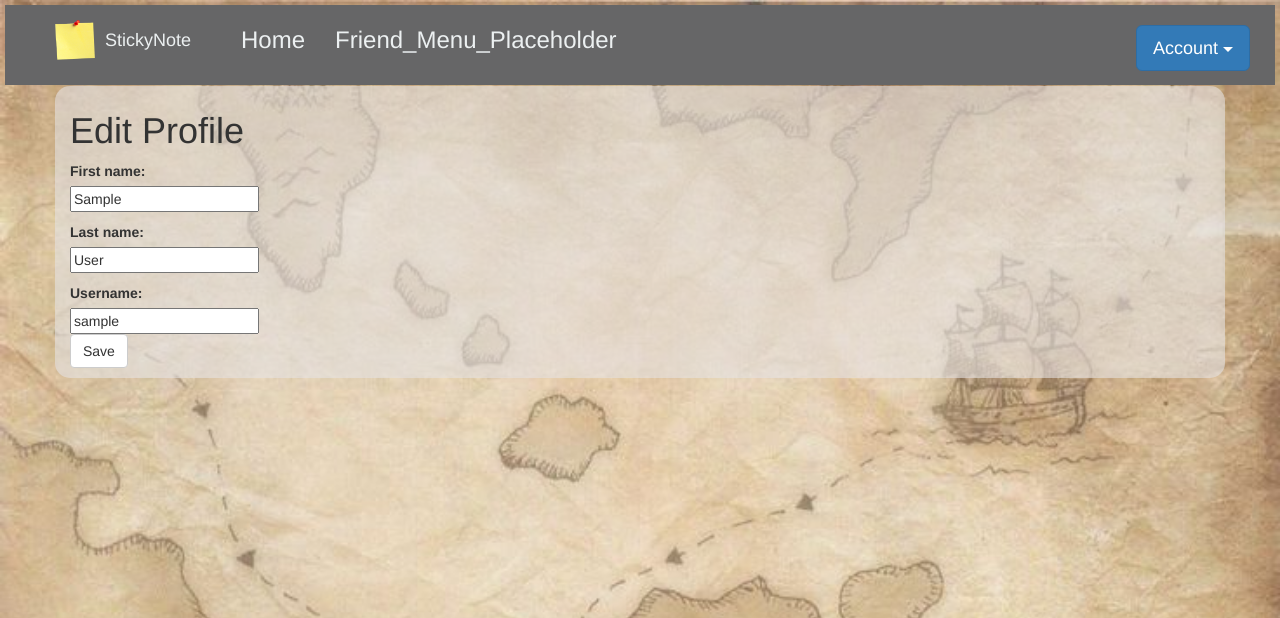
After one commit to EricTRL/A3, a Django app: page /profile/edit in a window 1280 px wide. The commit adds this page. Shown: the top 618 px of the page. Run offline with Django 3.2, Linux system fonts and the light colour scheme; the visitor is signed in with stand-in values (Sample User, id 1); some libraries are stand-ins or nearby versions.

Commit message:
Profile page added
Profile page added (very basic page atm), ability to edit first name and
last name of account, ability to edit password of account

```diff
--- /dev/null
+++ b/accounts/forms.py
@@ -0,0 +1,17 @@
+from django import forms
+from django.contrib.auth.models import User
+from django.contrib.auth.forms import UserCreationForm, UserChangeForm
+
+class UpdateAccountForm(UserChangeForm):
+
+    class Meta:
+        model = User
+        fields = (
+        'first_name',
+        'last_name',
+        'username',
+        'password'
+        )
+
+    def clean_password(self):
+    	return self.initial.get("password")
--- /dev/null
+++ b/accounts/templates/accounts/edit_profile.html
@@ -0,0 +1,27 @@
+{% extends 'stickynote/base.html' %}
+
+{% block content %}
+<div class='signup-wrapper container'>
+  <h1>Edit Profile</h1>
+  <form method="POST" action="{% url 'accounts:edit_profile' %}" class="post-form">{% csrf_token %}
+  	<div class="fieldWrapper">
+  		{{ form.first_name.errors }}
+      {{ form.first_name.label_tag }} <br/>
+    	{{ form.first_name }}
+    </div>
+
+  	<div class="fieldWrapper">
+  		{{ form.last_name.errors }}
+      {{ form.last_name.label_tag }} <br/>
+      {{ form.last_name }}
+    </div>
+    <div>
+      {{ form.username.errors }}
+      {{ form.username.label_tag }} <br/>
+      {{ form.username }}
+    </div>
+
+    <button type="submit" class="save btn btn-default">Save</button>
+  </form>
+</div>
+{% endblock %}
--- a/accounts/urls.py
+++ b/accounts/urls.py
@@ -7,4 +7,8 @@ urlpatterns = [
     url(r'^signup/$', views.signup_view, name='signup'),
     url(r'^login/$', views.login_view, name='login'),
     url(r'^logout/$', views.logout_view, name='logout'),
+    url(r'^profile/edit', views.edit_profile, name='edit_profile'),
+    url(r'^profile/', views.profile_view, name='profile'),
+    url(r'^password/$', views.change_password, name='change_password'),
+
 ]
--- a/accounts/views.py
+++ b/accounts/views.py
@@ -1,6 +1,12 @@
 from django.shortcuts import render, redirect
-from django.contrib.auth.forms import UserCreationForm, AuthenticationForm
-from django.contrib.auth import login, logout
+from django.contrib.auth.forms import UserCreationForm, AuthenticationForm, PasswordChangeForm, UserChangeForm
+from django.contrib.auth import login, logout, update_session_auth_hash
+from django.contrib.auth.decorators import login_required #require users to be logged in to view page
+from django.contrib import messages
+from django.contrib.auth.models import User
+
+
+from accounts.forms import UpdateAccountForm
 
 # Create your views here.
 
@@ -37,3 +43,38 @@ def remove_view(request):
 	if request.method == "POST":
 		logout(request)
 		return redirect('stickynote:page_load')
+
+#Profile page
+@login_required
+def profile_view(request):
+	return render(request, 'accounts/profile.html')
+
+#Change password
+@login_required
+def change_password(request):
+    if request.method == 'POST':
+        form = PasswordChangeForm(request.user, request.POST)
+        if form.is_valid():
+            user = form.save()
+            update_session_auth_hash(request, user)  # Important!
+            messages.success(request, 'Your password was successfully updated!')
+            return redirect('accounts:profile')
+        else:
+            messages.error(request, 'Please correct the error below.')
+    else:
+        form = PasswordChangeForm(request.user)
+    return render(request, 'accounts/change_password.html', {'form': form})
+
+@login_required
+def edit_profile(request):
+    if request.method == "POST":
+        form = UpdateAccountForm(request.POST, instance=request.user)
+        if form.is_valid():
+            user = form.save()
+            messages.success(request, 'Your profile was successfully updated!')
+            return redirect('accounts:profile')
+        else:
+            messages.error(request, 'Please correct the error below.')
+    else:
+        form = UpdateAccountForm(instance=request.user)
+    return render(request, 'accounts/edit_profile.html', {'form': form})
--- a/stickynote/static/styles.css
+++ b/stickynote/static/styles.css
@@ -324,7 +324,7 @@ ul.signup-req {
 }
 
 ul.errorlist {
-	font-size: 20px;
+	font-size: 18px;
 	color: red;
 }
 .fieldWrapper {
@@ -379,3 +379,24 @@ span.show-login-name {
  	color: #333 !important;
  	padding: 3px 20px;
  }
+
+ .helptext > ul > li {
+ 	font-size: 16px;
+ }
+
+ .messages {
+ 	padding: 0px;
+ 	margin: 2px 5px;
+ 	font-size: 18px;
+ 	list-style-type: none;
+ }
+
+ .alert-error {
+ 	background-color: #f2dede;
+ 	border-color: #ebcccc;
+ 	color: #a94442;
+ }
+
+ .edit-profile {
+ 	padding-top: 10px;
+ }
--- a/stickynote/templates/stickynote/base.html
+++ b/stickynote/templates/stickynote/base.html
@@ -68,6 +68,7 @@
 		    <span class="caret"></span></button>
 		    <ul class="dropdown-menu">
 		      <li><a href="#" class="show-login-name">Logged in as <strong>{{ user.username }}</strong></a></li>
+		      <li><a href="{% url 'accounts:profile' %}">Show Profile</a></li>
 		      <li>
 		        <form method="POST" class="logout-button" action="{% url 'accounts:logout' %}" >
 		          {% csrf_token %}
@@ -125,6 +126,14 @@
     </div>
   </div>
 
+  {% if messages %}
+  <ul class="messages">
+    {% for message in messages %}
+    <li{% if message.tags %} class="alert alert-{{ message.tags }}"{% endif %}>{{ message }}</li>
+    {% endfor %}
+  </ul>
+  {% endif %}
+
   {% block content %}
   {% endblock %}
 
```
Also changed, not shown: accounts/templates/accounts/change_password.html (added, +16 -0 lines), accounts/templates/accounts/profile.html (added, +22 -0 lines), accounts/templates/accounts/signup.html (+14 -0 lines).
